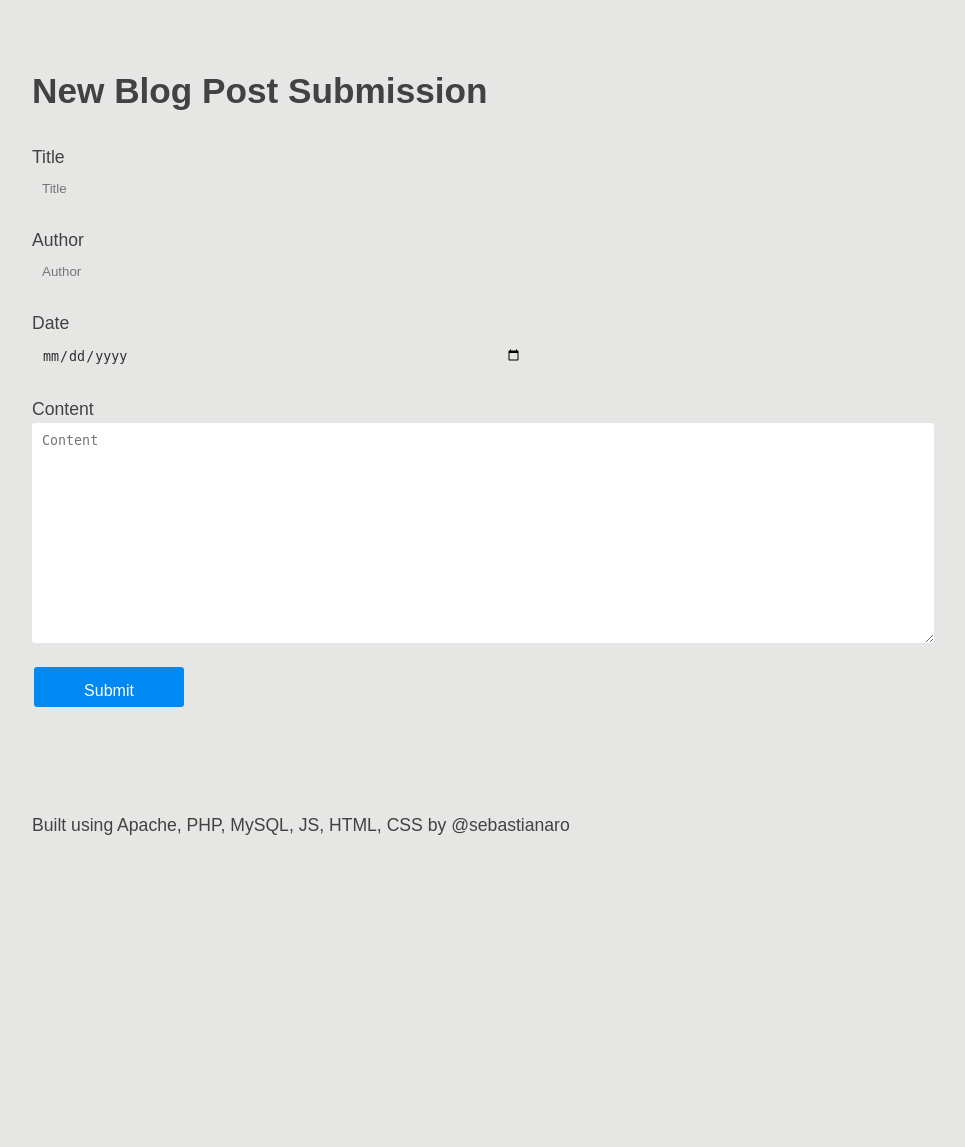
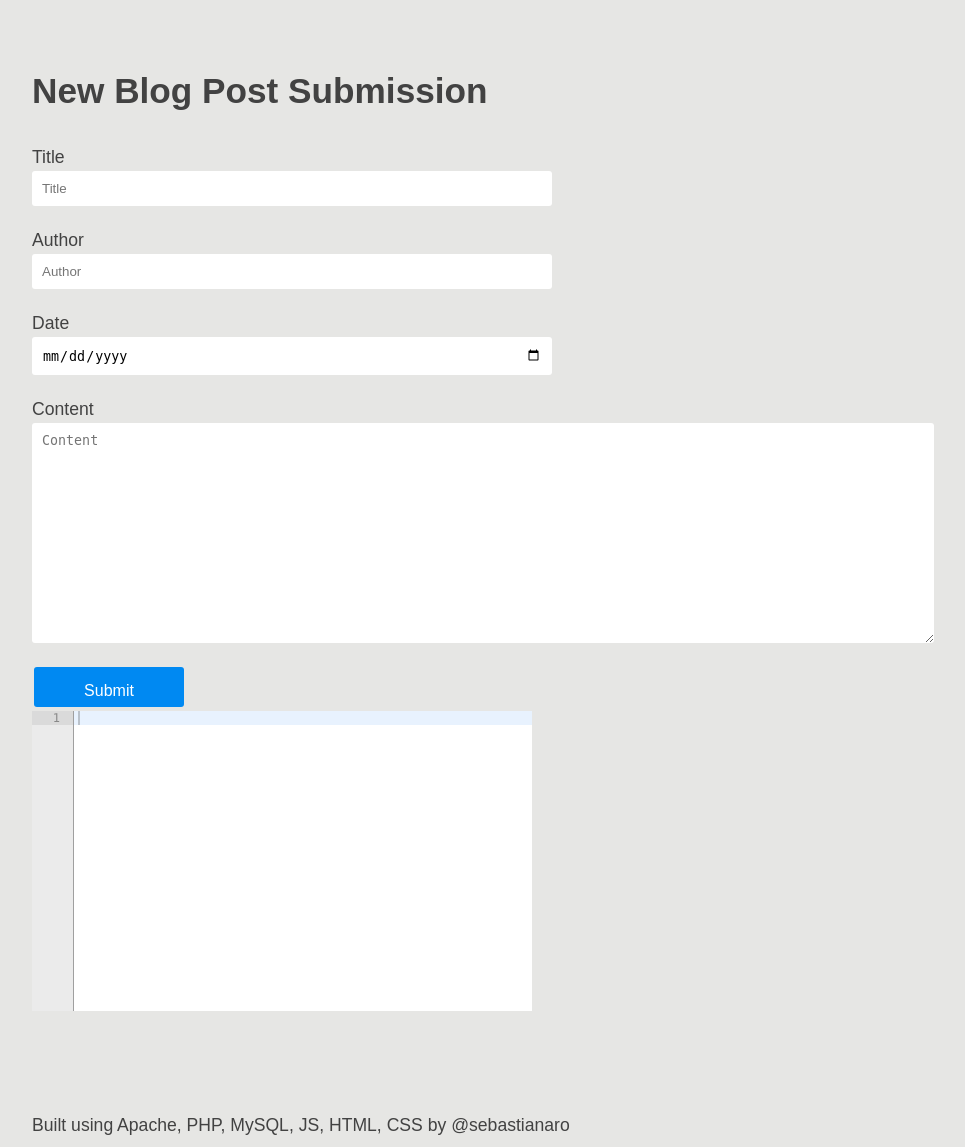
Before and after one commit to sebastianaro/blog-cms, a PHP site: page /post-submission.php in a window 1280 px wide. Shown: the part 123-1270 px from the top of the page, without its empty margins (118-1083 px from the left). Before the commit the page ends 958 px from the top, so only its background shows below. Run offline with PHP 8.4, Linux system fonts and the light colour scheme; some libraries are stand-ins or nearby versions.

Commit message:
editor
does not play well with flexbox. Could not find a solution

```diff
--- a/assets/main.css
+++ b/assets/main.css
@@ -27,7 +27,7 @@ main{
   margin:0 auto;
 
 }
-input{
+.search{
 
     border-radius: 25px;
     padding: 7px 14px;
@@ -57,6 +57,17 @@ button{
   padding: 7px 14px;
 
 }
+
+/**
+ * editor
+ */
+
+
+#editor {
+    height: 300px;
+    width:500px;
+}
+
 /**
  * Footer
  */
--- a/assets/script.js
+++ b/assets/script.js
@@ -7,4 +7,8 @@ $(document).ready(function(){
     valueNames: [ 'title' ]
 };
 new List('sortable-blog-list', options);
+
+ var editor = ace.edit("editor");
+    editor.setTheme("ace/theme/eclipse");
+    editor.session.setMode("ace/mode/javascript");
 });
--- a/head.php
+++ b/head.php
@@ -3,4 +3,5 @@
 <link rel="stylesheet" href="assets/main.css">
 <script src="https://code.jquery.com/jquery-3.4.1.min.js" integrity="sha256-CSXorXvZcTkaix6Yvo6HppcZGetbYMGWSFlBw8HfCJo=" crossorigin="anonymous"></script>
 <script src="//cdnjs.cloudflare.com/ajax/libs/list.js/1.5.0/list.min.js"></script>
+<script src="https://cdnjs.cloudflare.com/ajax/libs/ace/1.4.1/ace.js"></script>
 <script src="assets/script.js"></script>
--- a/post-submission.php
+++ b/post-submission.php
@@ -30,6 +30,7 @@
                 <label for="content">Content</label>
                 <textarea name="content" id="content" placeholder="Content"></textarea>
                 <button type="submit" name="submit">Submit</button>
+                <div id="editor"></div>
             </form>
 
 
```
